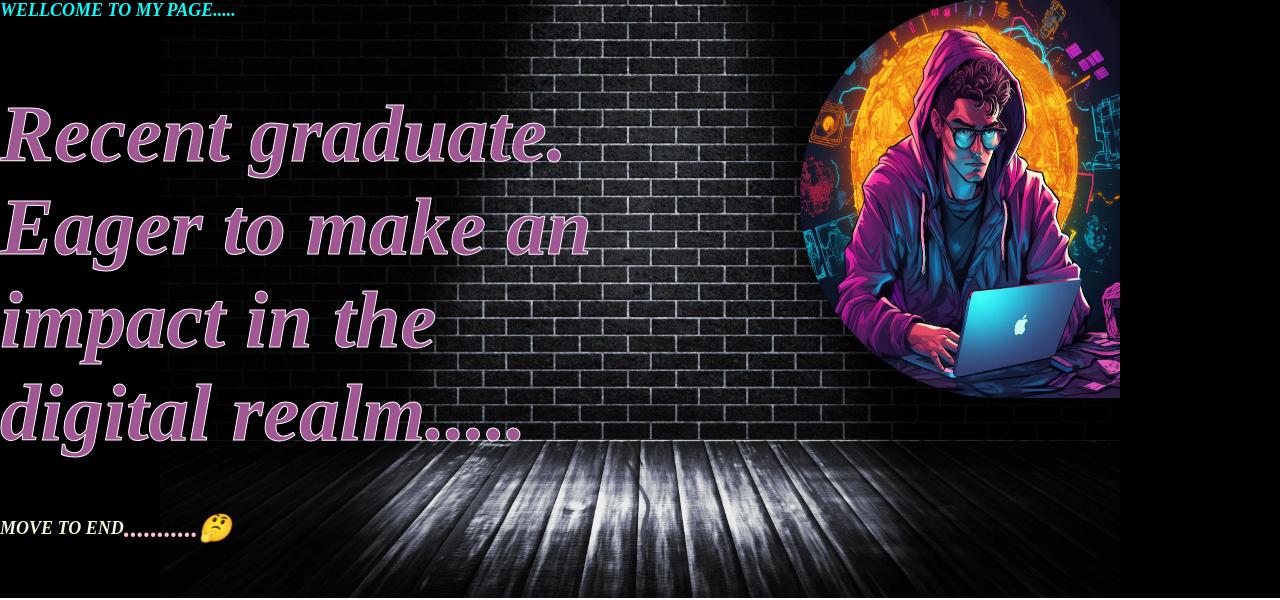
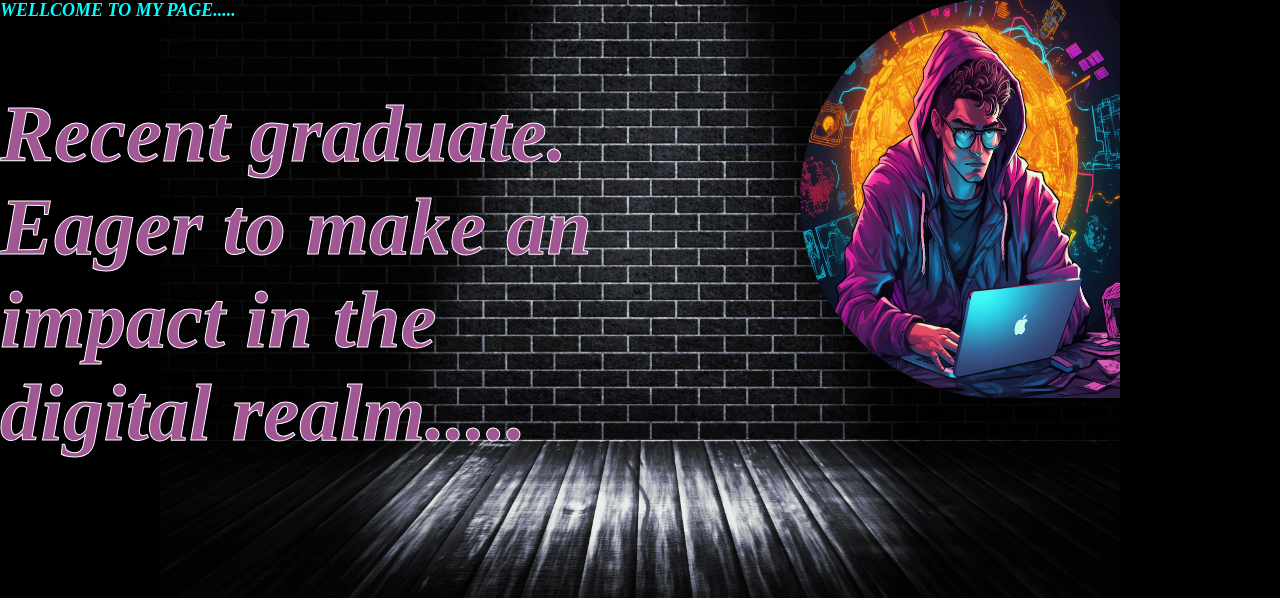
Before and after one commit to kiran12345678901/kiran, a plain HTML site: page index.html in a window 1280 px wide. Shown: the part 202-802 px from the top of the page. Drawn offline with Linux system fonts and the light colour scheme.

Commit message:
Update index.html

```diff
--- a/index.html
+++ b/index.html
@@ -25,8 +25,9 @@
         <div class="divtext1">
 
             <h1>Recent graduate. <br>Eager to make an <br>impact in the digital realm.....</h1></div>
-            <div class="divtext2"><a class="a1scroll" href="#footer">MOVE TO END</a>
-                <h1 class="head1">...........🤔</h1>
+            <div class="divtext2">
+<!--                 <a class="a1scroll" href="#footer">MOVE TO END</a> -->
+<!--                 <h1 class="head1">...........🤔</h1> -->
             </div>
         </nav>
         <nav class="logo">
```
